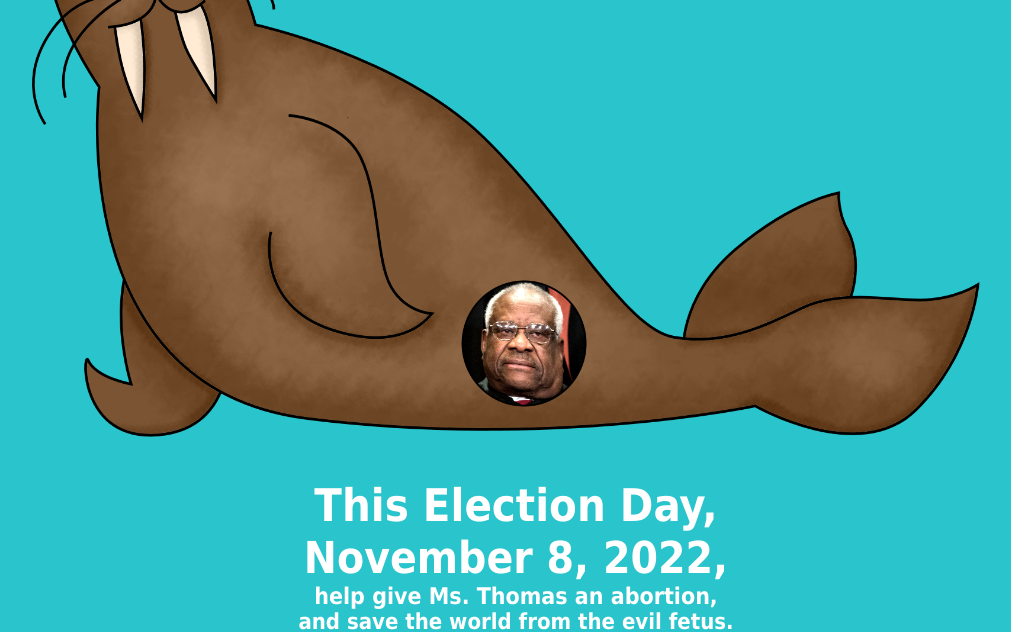
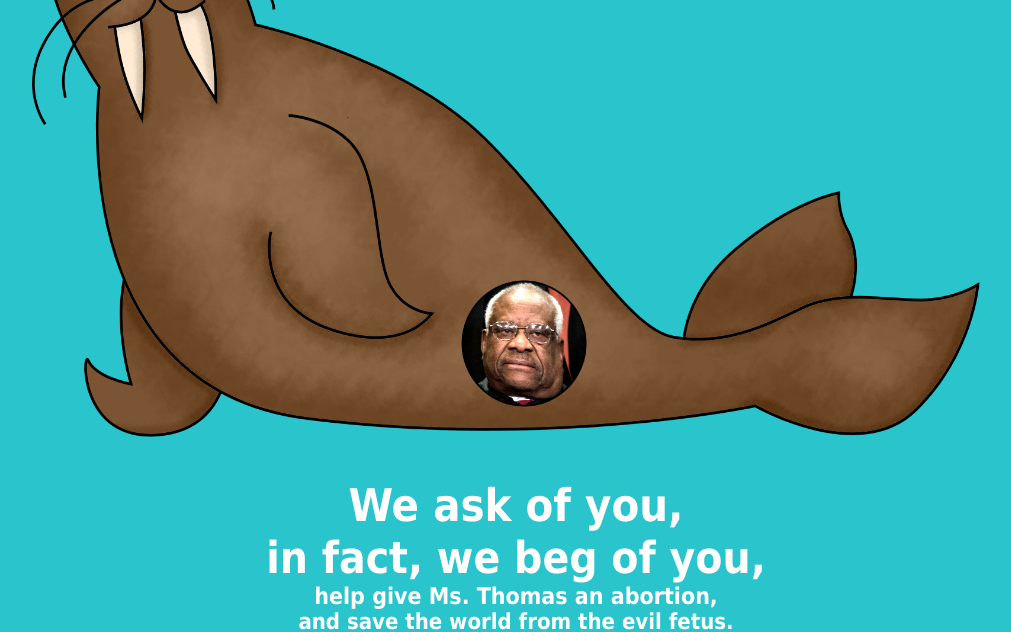
Before and after one commit to AbortTheGOP/AbortTheGOP.github.io, a plain HTML site: page index.html in a window 1280 px wide. Shown: the part 325-957 px from the top of the page, without its empty margins (124-1135 px from the left). Drawn offline with Linux system fonts and the light colour scheme.

Commit message:
Update index.html

```diff
--- a/index.html
+++ b/index.html
@@ -38,8 +38,8 @@
 
 
 		<h2 style="text-align: center; margin-top: -15px;">
-			<div style="font-size: 45px"><br>This Election Day,<br></div>
-			<div style="font-size: 44px">November 8, 2022,<br></div>
+			<div style="font-size: 45px"><br>We ask of you,<br></div>
+			<div style="font-size: 44px">in fact, we beg of you,<br></div>
 			<div style="font-size: 23px">help give Ms. Thomas an abortion,<br></div>
 			<div style="font-size: 22px">and save the world from the evil fetus.</h2></div>
 
```
